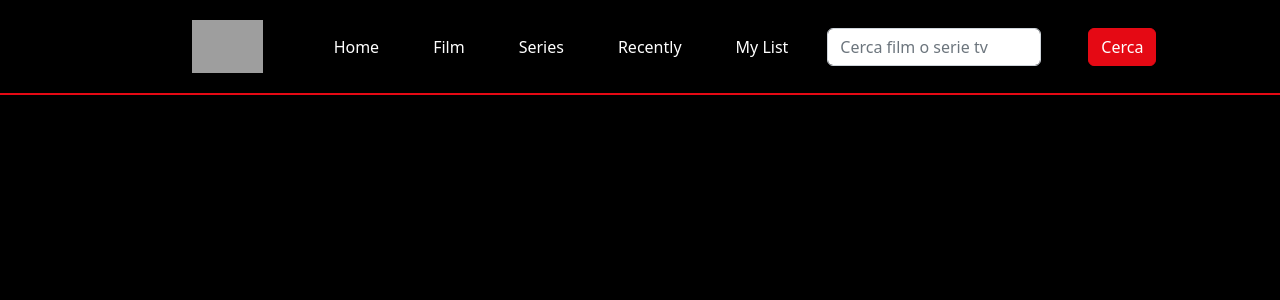
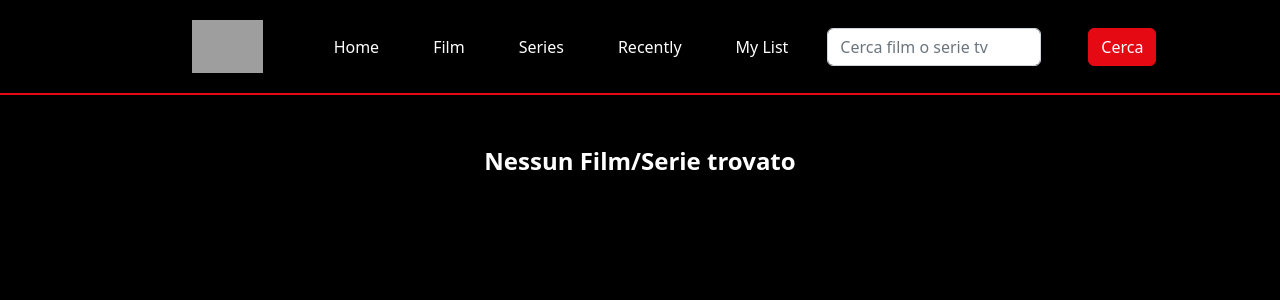
Before and after one commit to LucaZanfrisco/vite-boolflix, a Vue app: page / in a window 1280 px wide. Shown: the top 300 px of the page. Built offline with nearby package versions, Linux system fonts and the light colour scheme; grey boxes are pictures that could not be loaded.

Commit message:
Aggiunta stile alle card film e serie

```diff
--- a/src/components/AppHeader.vue
+++ b/src/components/AppHeader.vue
@@ -49,9 +49,7 @@ export default {
           </div>
         </div>
       </div>
-
     </div>
-    <!-- <div>Film/Serie Trovati: {{ store.generalList.general.length }}</div> -->
   </header>
 </template>
 
--- a/src/components/AppMain.vue
+++ b/src/components/AppMain.vue
@@ -38,14 +38,17 @@ export default {
 }
 </script>
 <template lang="">
-    <main>
-        <ul>
-            <li v-for="movie in store.generalList.general">
+    <main class="container mt-5">
+        <div class="text-center mb-3 fs-4 fw-bold" v-if="store.generalList.general.length !== 0">Film/Serie Trovati: {{ store.generalList.general.length }}</div>
+        <div v-else class="text-center mb-3 fs-4 fw-bold">Nessun Film/Serie trovato</div>
+        <ul class="row justify-content-center">
+            <li v-for="movie in store.generalList.general" class="col-6 col-md-4 col-lg-3 col-xxl-2 my-3">
                 <CardElement :poster="poster(movie)"
                 :title="movie.title"
                 :original_title="movie.original_title"
                 :flag="flag(movie)"
-                :stars="stars(movie)"></CardElement>
+                :stars="stars(movie)"
+                :language="movie.original_language"></CardElement>
             </li>
         </ul>
     </main>
--- a/src/components/CardElement.vue
+++ b/src/components/CardElement.vue
@@ -7,22 +7,23 @@ export default {
         original_title: String,
         flag: String,
         stars: Number,
+        language: String,
     }
 }
 </script>
 <template>
     <div>
-        <div><img :src="poster" alt=""></div>
+        <div><img :src="poster" :alt="title" class="img-fluid border border border-opacity-25 border-light"></div>
         <div>{{ title }}</div>
         <div>{{ original_title }}</div>
-        <div><img :src="flag" :alt="flag"></div>
+        <div><img :src="flag" :alt="language" class="img-fluid"></div>
         <div >
             <font-awesome-icon icon="fa-solid fa-star" class="vote" v-for="n in stars"/>
             <font-awesome-icon icon="fa-solid fa-star" v-for="n in 5-stars"/>
         </div>
     </div>
 </template>
-<style lang="scss">
+<style lang="scss" scoped>
 .vote{
     color: gold;
 }
```
